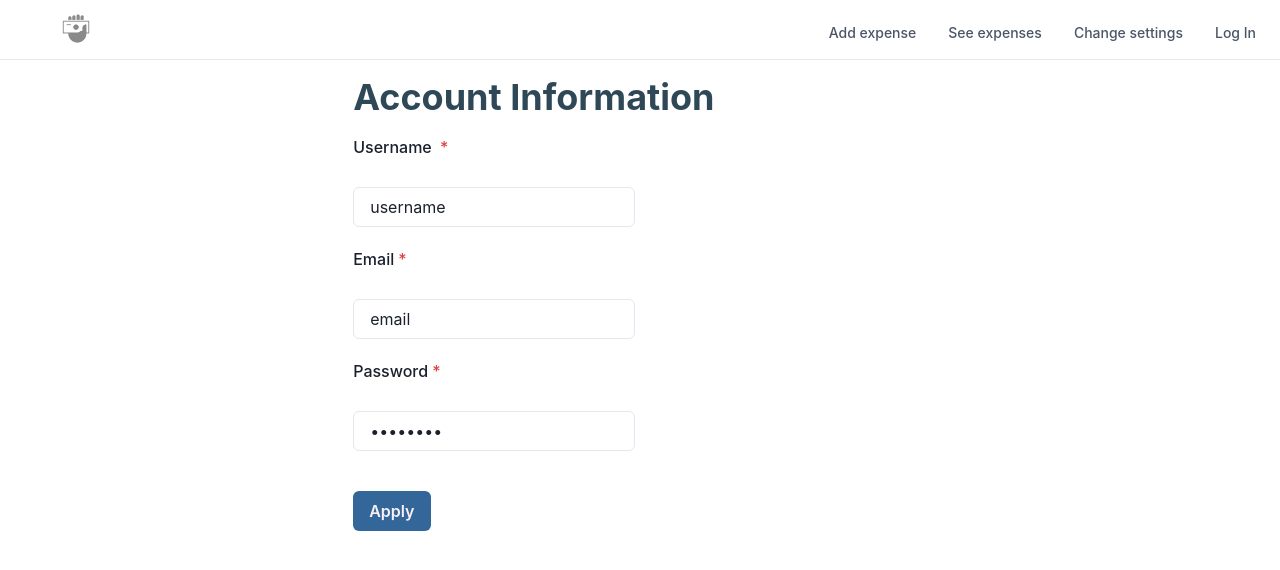
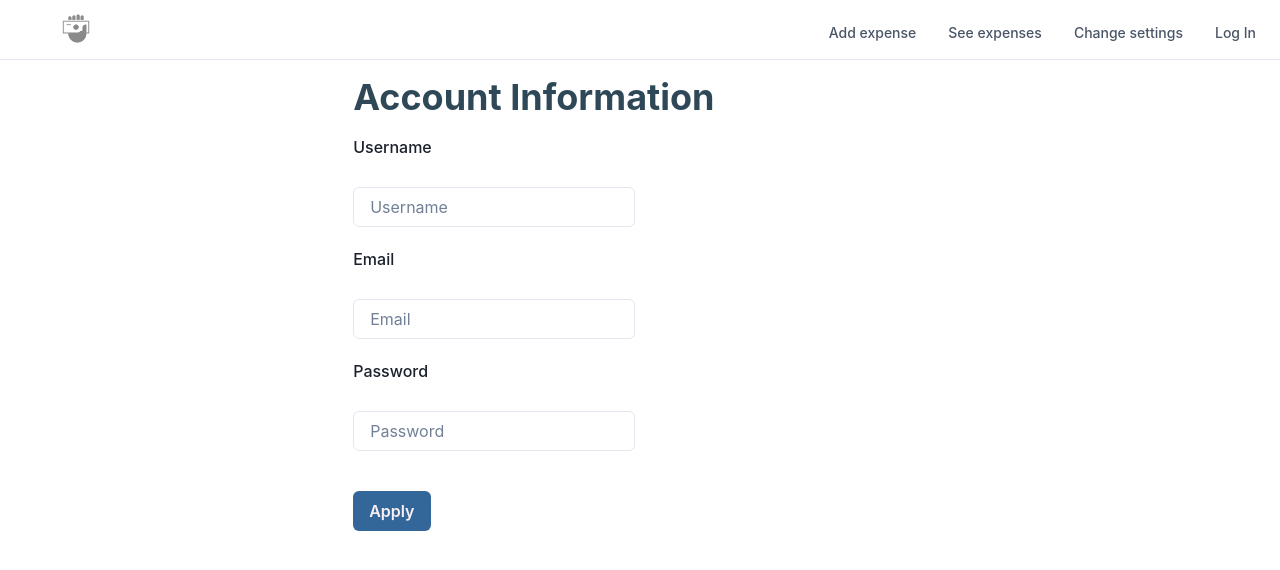
Before and after one commit to tlcoles/BudgetOnTheGo, a React (Create React App) app in the folder client/: page /settings in a window 1280 px wide. Shown: the top 570 px of the page. Built offline with nearby package versions, Linux system fonts and the light colour scheme.

Commit message:
change input field to non-required input field

```diff
--- a/client/src/pages/SettingsPage.js
+++ b/client/src/pages/SettingsPage.js
@@ -2,15 +2,16 @@
 import React from "react";
 import GeneralButton from "../components/GeneralButton";
 import HeadingH1Component from "../components/Heading";
-import InputField from "../components/InputField";
+// import InputField from "../components/InputField";
 import { useMutation } from "@apollo/client";
 import { UPDATE_USER } from "../utils/mutations";
+import InputFieldNotReq from "../components/InputFieldNotReq";
 // import Auth from "../utils/auth";
 
 const SettingsPage = () => {
-  const [username, setUsername] = React.useState("username");
-  const [password, setPassword] = React.useState("password");
-  const [email, setEmail] = React.useState("email");
+  const [username, setUsername] = React.useState("");
+  const [password, setPassword] = React.useState("");
+  const [email, setEmail] = React.useState("");
 
   const [updateUser] = useMutation(UPDATE_USER);
 
@@ -40,15 +41,15 @@ const SettingsPage = () => {
   return (
     <div>
       <HeadingH1Component heading={heading} />
-      <InputField
-        label={"Username "}
+      <InputFieldNotReq
+        label={"Username"}
+        value={username}
         name={"username"}
-        value={username}
         type={"text"}
         placeholder={"Username"}
         onChange={handleChange}
       />
-      <InputField
+      <InputFieldNotReq
         label={"Email"}
         value={email}
         name={"email"}
@@ -56,7 +57,7 @@ const SettingsPage = () => {
         placeholder={"Email"}
         onChange={handleChange}
       />
-      <InputField
+      <InputFieldNotReq
         label={"Password"}
         value={password}
         name={"password"}
```
